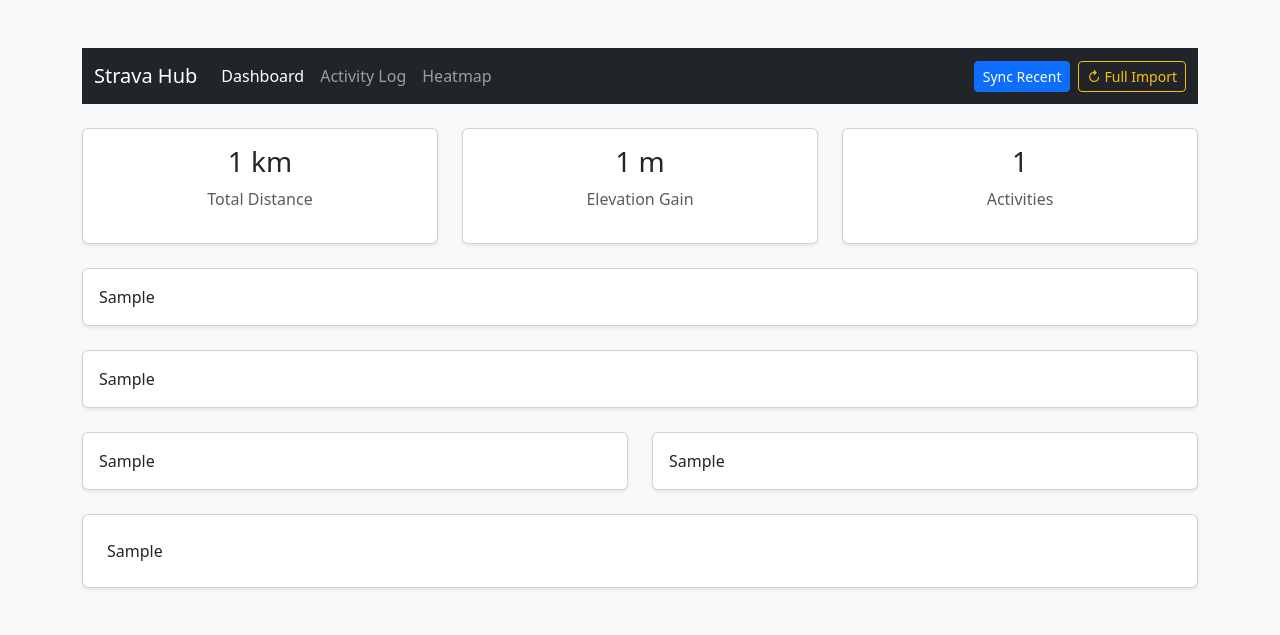
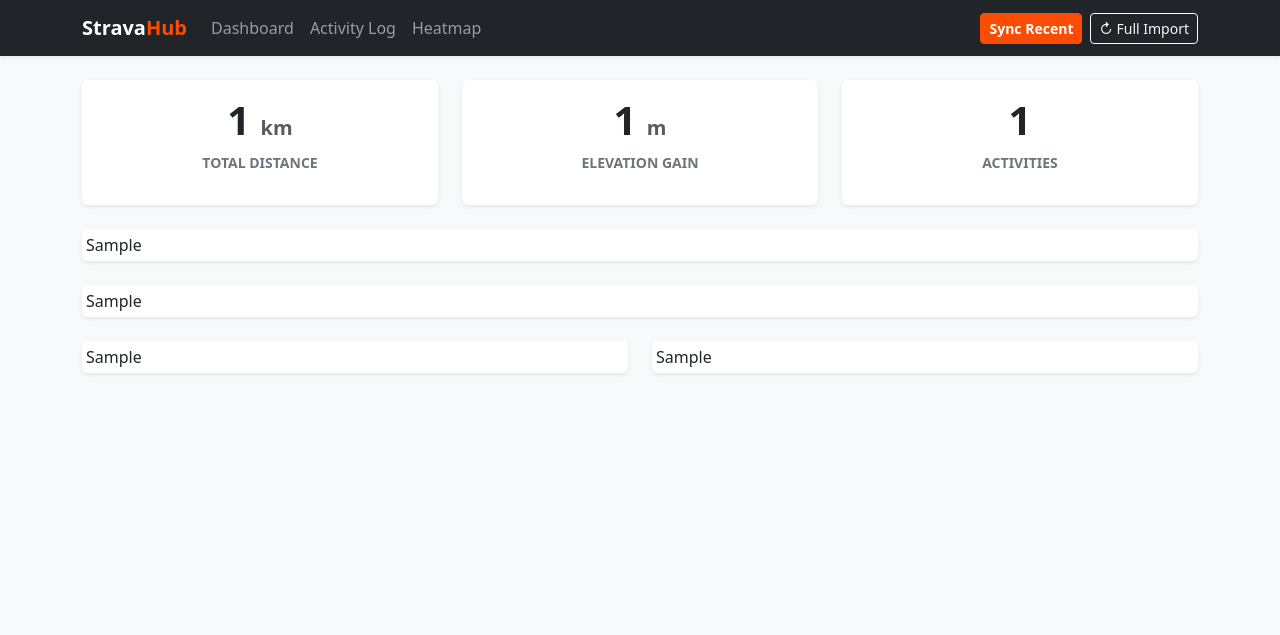
Before and after one commit to M0zzi3/strava-metrics-hub, a Flask app: template app/templates/dashboard.html in a window 1280 px wide. Shown: the top 635 px of the page. Run offline with Flask 3, Linux system fonts and the light colour scheme; the template is opened without the code that fills it: most values are stand-ins (such as "Sample title", 1, 10 or a date in 2020).

Commit message:
style: Refactor templates to use base.html with orange accent theme

```diff
--- /dev/null
+++ b/app/templates/base.html
@@ -0,0 +1,89 @@
+<!doctype html>
+<html lang="en">
+  <head>
+    <meta charset="utf-8">
+    <meta name="viewport" content="width=device-width, initial-scale=1">
+    <title>{% block title %}Strava Metrics Hub{% endblock %}</title>
+
+    <!-- Bootstrap 5 CSS -->
+    <link href="https://cdn.jsdelivr.net/npm/bootstrap@5.3.0/dist/css/bootstrap.min.css" rel="stylesheet">
+
+    <!-- Custom Styles -->
+    <style>
+      :root {
+        --strava-orange: #FC4C02;
+        --strava-grey: #F0F0F0;
+      }
+
+      /* Orange Accents */
+      .text-orange { color: var(--strava-orange) !important; }
+      .bg-orange { background-color: var(--strava-orange) !important; }
+      .btn-primary {
+        background-color: var(--strava-orange);
+        border-color: var(--strava-orange);
+      }
+      .btn-primary:hover {
+        background-color: #e34402;
+        border-color: #e34402;
+      }
+      .btn-outline-primary {
+        color: var(--strava-orange);
+        border-color: var(--strava-orange);
+      }
+      .btn-outline-primary:hover {
+        background-color: var(--strava-orange);
+        color: white;
+      }
+
+      /* Navbar Tweaks */
+      .navbar-brand { font-weight: bold; color: var(--strava-orange) !important; }
+      .nav-link.active { color: white !important; font-weight: 500; border-bottom: 2px solid var(--strava-orange); }
+
+      /* Card Hover Effect */
+      .card { transition: transform 0.2s; border: none; }
+      .card:hover { transform: translateY(-2px); }
+    </style>
+
+    {% block head %}{% endblock %}
+  </head>
+  <body class="bg-light">
+
+    <!-- Navigation -->
+    <nav class="navbar navbar-expand-lg navbar-dark bg-dark mb-4 shadow-sm">
+      <div class="container">
+        <a class="navbar-brand" href="/">
+          <span class="text-white">Strava</span><span class="text-orange">Hub</span>
+        </a>
+        <button class="navbar-toggler" type="button" data-bs-toggle="collapse" data-bs-target="#navbarNav">
+          <span class="navbar-toggler-icon"></span>
+        </button>
+
+        <div class="collapse navbar-collapse" id="navbarNav">
+          <div class="navbar-nav me-auto">
+            <a class="nav-link {% if request.path == '/' %}active{% endif %}" href="/">Dashboard</a>
+            <a class="nav-link {% if request.path == '/activities' %}active{% endif %}" href="/activities">Activity Log</a>
+            <a class="nav-link {% if request.path == '/map' %}active{% endif %}" href="/map">Heatmap</a>
+          </div>
+
+          <div class="d-flex gap-2">
+            <a href="/sync" class="btn btn-primary btn-sm fw-bold">
+              Sync Recent
+            </a>
+            <a href="/sync?mode=full" class="btn btn-outline-light btn-sm"
+               title="Force download of all history"
+               onclick="return confirm('Full import can take a while. Continue?')">
+              ↻ Full Import
+            </a>
+          </div>
+        </div>
+      </div>
+    </nav>
+
+    <!-- Main Content -->
+    {% block content %}{% endblock %}
+
+    <!-- Bootstrap JS -->
+    <script src="https://cdn.jsdelivr.net/npm/bootstrap@5.3.0/dist/js/bootstrap.bundle.min.js"></script>
+    {% block scripts %}{% endblock %}
+  </body>
+</html>
--- a/app/templates/dashboard.html
+++ b/app/templates/dashboard.html
@@ -1,89 +1,61 @@
-<!doctype html>
-<html lang="en">
-  <head>
-    <meta charset="utf-8">
-    <meta name="viewport" content="width=device-width, initial-scale=1">
-    <title>Strava Metrics Hub</title>
-    <link href="https://cdn.jsdelivr.net/npm/bootstrap@5.3.0/dist/css/bootstrap.min.css" rel="stylesheet">
-  </head>
-  <body class="bg-light">
+{% extends "base.html" %}
 
-    <div class="container py-5">
-      <nav class="navbar navbar-expand-lg navbar-dark bg-dark mb-4">
-        <div class="container">
-          <a class="navbar-brand" href="/">Strava Hub</a>
-          <div class="navbar-nav">
-              <a class="nav-link active" href="/">Dashboard</a>
-              <a class="nav-link" href="/activities">Activity Log</a>
-              <a class="nav-link" href="/map">Heatmap</a>
-          </div>
-          <div class="ms-auto d-flex gap-2">
-            <a href="/sync" class="btn btn-primary btn-sm">
-                Sync Recent
-            </a>
+{% block title %}Dashboard - Strava Metrics Hub{% endblock %}
 
-            <a href="/sync?mode=full" class="btn btn-outline-warning btn-sm"
-            title="Force download of all history (Slow)"
-            onclick="return confirm('This will scan your entire Strava history. It may take a while. Continue?')">
-            ↻ Full Import
-            </a>
-            </div>
-        </div>
-      </nav>
+{% block content %}
+<div class="container pb-5">
 
+  <!-- KPI Cards -->
   <div class="row text-center mb-4">
     <div class="col-md-4">
-          <div class="card p-3 shadow-sm">
-            <h3>{{ total_km }} km</h3>
-            <p class="text-muted">Total Distance</p>
+      <div class="card p-3 shadow-sm h-100">
+        <h3 class="display-6 fw-bold text-dark">{{ total_km }} <span class="fs-5 text-muted">km</span></h3>
+        <p class="text-uppercase text-secondary small fw-bold">Total Distance</p>
       </div>
     </div>
     <div class="col-md-4">
-          <div class="card p-3 shadow-sm">
-            <h3>{{ total_elevation }} m</h3>
-            <p class="text-muted">Elevation Gain</p>
+      <div class="card p-3 shadow-sm h-100">
+        <h3 class="display-6 fw-bold text-dark">{{ total_elevation }} <span class="fs-5 text-muted">m</span></h3>
+        <p class="text-uppercase text-secondary small fw-bold">Elevation Gain</p>
       </div>
     </div>
     <div class="col-md-4">
-          <div class="card p-3 shadow-sm">
-            <h3>{{ count }}</h3>
-            <p class="text-muted">Activities</p>
+      <div class="card p-3 shadow-sm h-100">
+        <h3 class="display-6 fw-bold text-dark">{{ count }}</h3>
+        <p class="text-uppercase text-secondary small fw-bold">Activities</p>
       </div>
     </div>
   </div>
 
-    <div class="row">
+  <!-- Charts Grid -->
+  <div class="row g-4">
 
-          <div class="col-12 mb-4">
-              <div class="card shadow-sm p-3">
+    <!-- Weekly Volume -->
+    <div class="col-12">
+        <div class="card shadow-sm p-1">
           {{ chart_html | safe }}
         </div>
     </div>
 
-          <div class="col-12 mb-4">
-              <div class="card shadow-sm p-3">
+    <!-- Heart Rate vs Speed -->
+    <div class="col-12">
+        <div class="card shadow-sm p-1">
           {{ hr_chart_html | safe }}
         </div>
     </div>
 
-          <div class="col-md-6 mb-4">
-              <div class="card shadow-sm p-3">
+    <!-- Pie & Area Charts -->
+    <div class="col-md-6">
+        <div class="card shadow-sm p-1 h-100">
           {{ pie_chart_html | safe }}
         </div>
     </div>
-          <div class="col-md-6 mb-4">
-              <div class="card shadow-sm p-3">
+    <div class="col-md-6">
+        <div class="card shadow-sm p-1 h-100">
           {{ elev_chart_html | safe }}
         </div>
     </div>
 
   </div>
-
-      <div class="card shadow-sm p-4">
-        {{ chart_html | safe }}
 </div>
-
-    </div>
-
-  </body>
-</html>
+{% endblock %}
```
Also changed, not shown: app/templates/activities.html (+40 -47 lines), app/templates/map.html (+8 -22 lines). Lines whose indentation alone changed are shown as unchanged.
